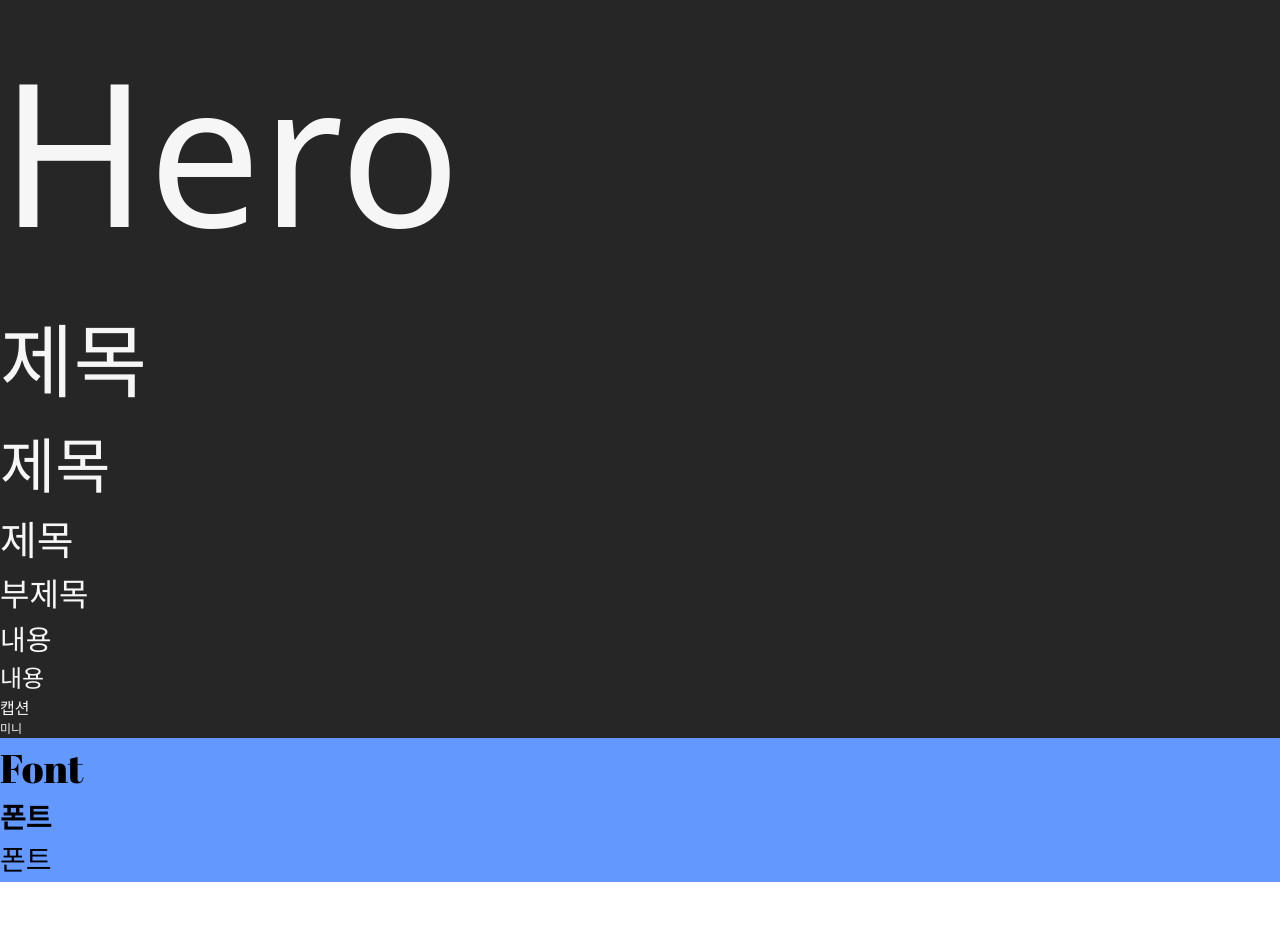
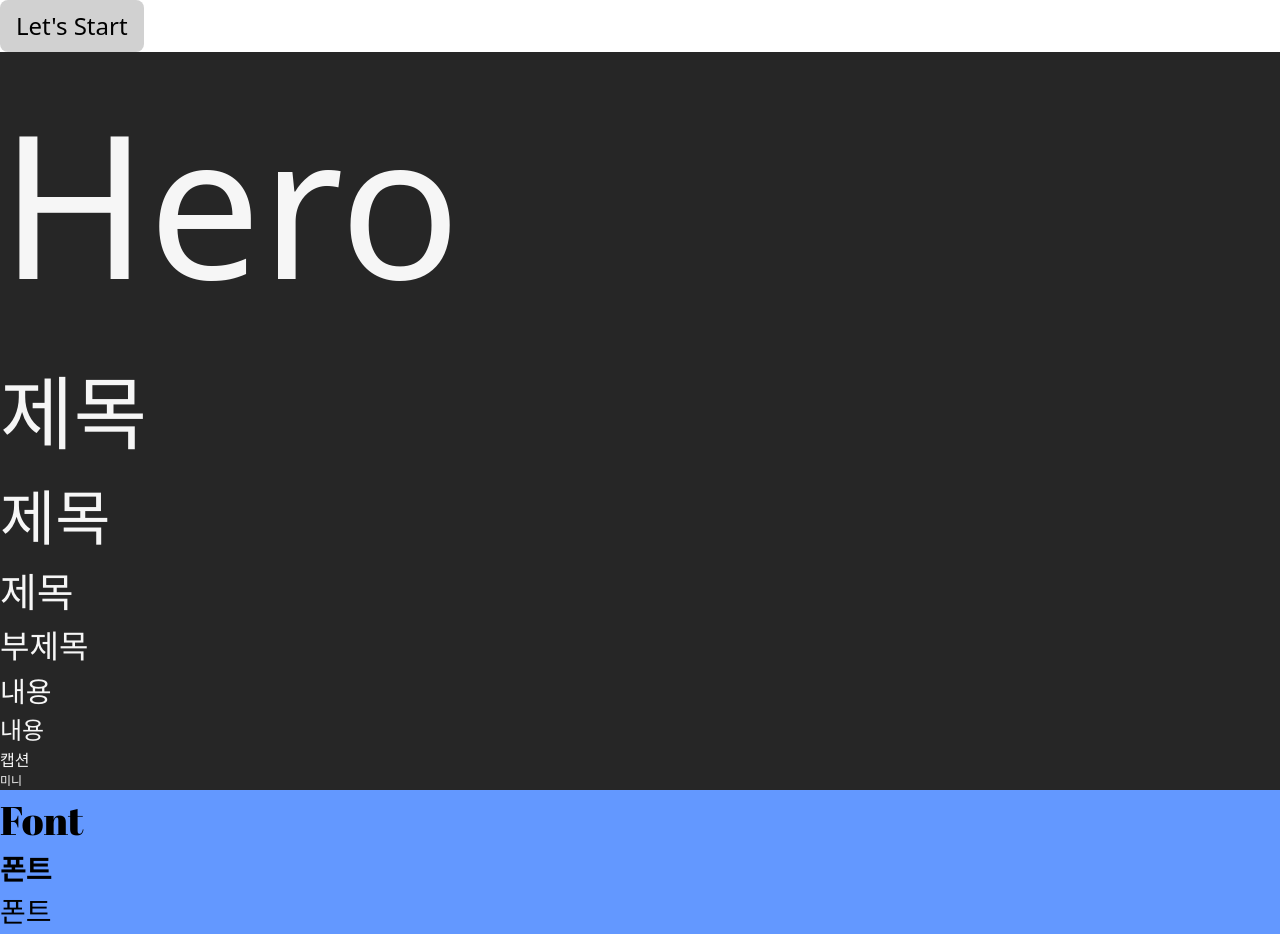
Before and after one commit to valueGa/valueGa_frontend, a React (Vite) app: page / in a window 1280 px wide. Before the commit the page ends 882 px from the top, so only its background shows below. Built offline with nearby package versions, Linux system fonts and the light colour scheme; a web font is replaced by a local one.

Commit message:
feat : path 상수 추가, 컨센선스 페이지 이동 버튼 추가

```diff
--- a/src/routers/main-router.jsx
+++ b/src/routers/main-router.jsx
@@ -3,14 +3,19 @@ import { createBrowserRouter } from "react-router-dom";
 import MainPage from "../routes/main/page";
 import ConsensusPage from "../routes/consensus/page";
 
+export const URI_PATH = {
+  mainPage: "/",
+  consensusPage: "/consensus",
+};
+
 export const routerObj = [
   {
-    path: "/",
-    element: <MainPage/>,
+    path: URI_PATH.mainPage,
+    element: <MainPage />,
   },
   {
-    path: "/consensus",
-    element: <ConsensusPage/>,
+    path: URI_PATH.consensusPage,
+    element: <ConsensusPage />,
   },
 ];
 const router = createBrowserRouter(routerObj);
--- a/src/routes/main/page.jsx
+++ b/src/routes/main/page.jsx
@@ -1,6 +1,16 @@
+import { Link, useNavigate } from "react-router-dom";
+import { URI_PATH } from "../../routers/main-router";
+
 export default function MainPage() {
+  const navigate = useNavigate();
   return (
-    <>
+    <div>
+      <button
+        className="text-body2 bg-tuatara-200 p-2 px-4 rounded-lg"
+        onClick={() => navigate(URI_PATH.consensusPage)}
+      >
+        Let's Start
+      </button>
       <div className=" bg-tuatara-950">
         <div className="text-hero text-tuatara-50">Hero</div>
         <div className="text-heading1 text-tuatara-50">제목</div>
@@ -15,6 +25,6 @@ export default function MainPage() {
       <div className=" text-heading3 bg-blue-400 font-abril">Font</div>
       <div className=" text-body1 bg-blue-400 font-apple font-bold">폰트</div>
       <div className=" text-body1 bg-blue-400 font-apple">폰트</div>
-    </>
+    </div>
   );
 }
```
